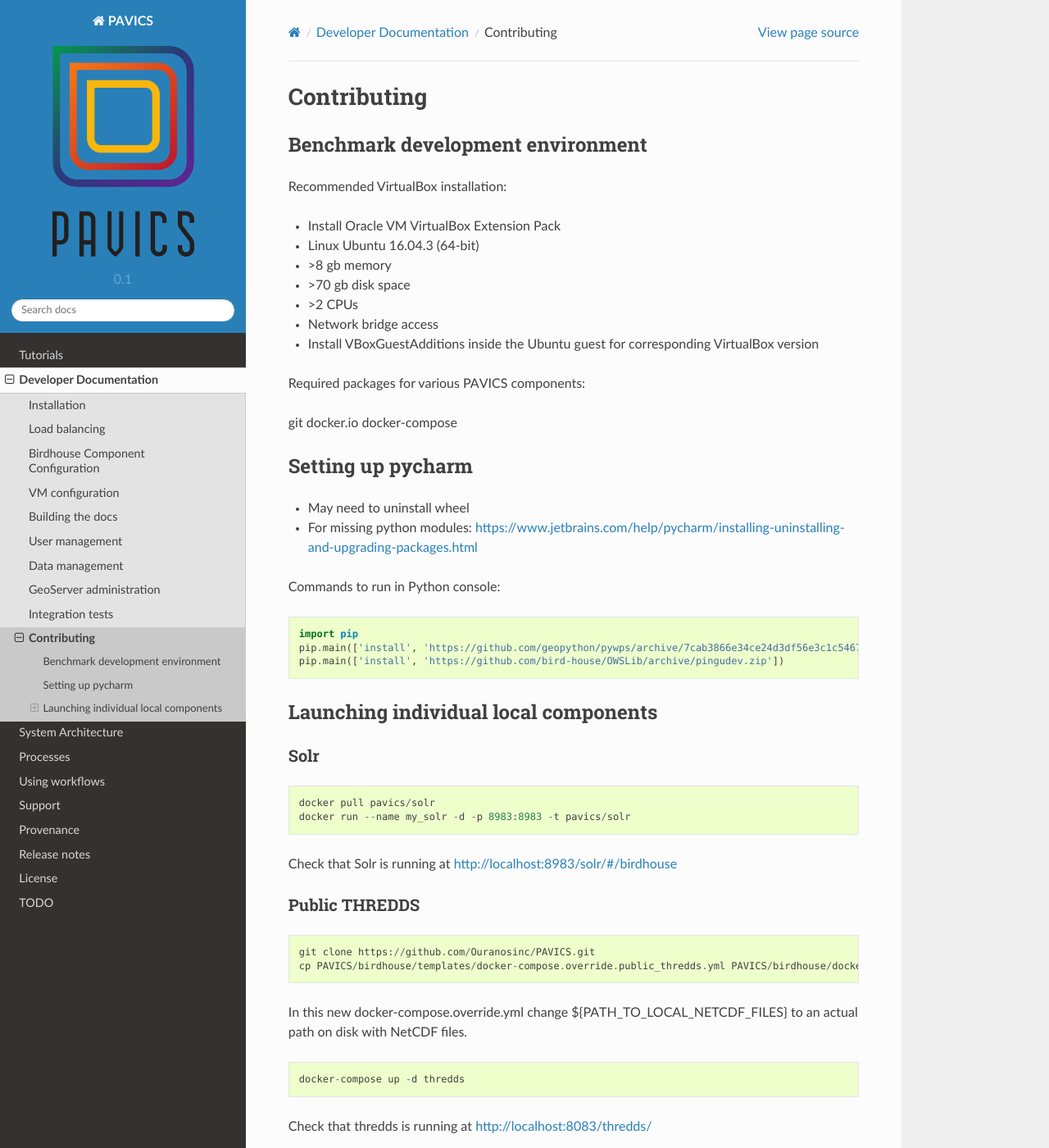
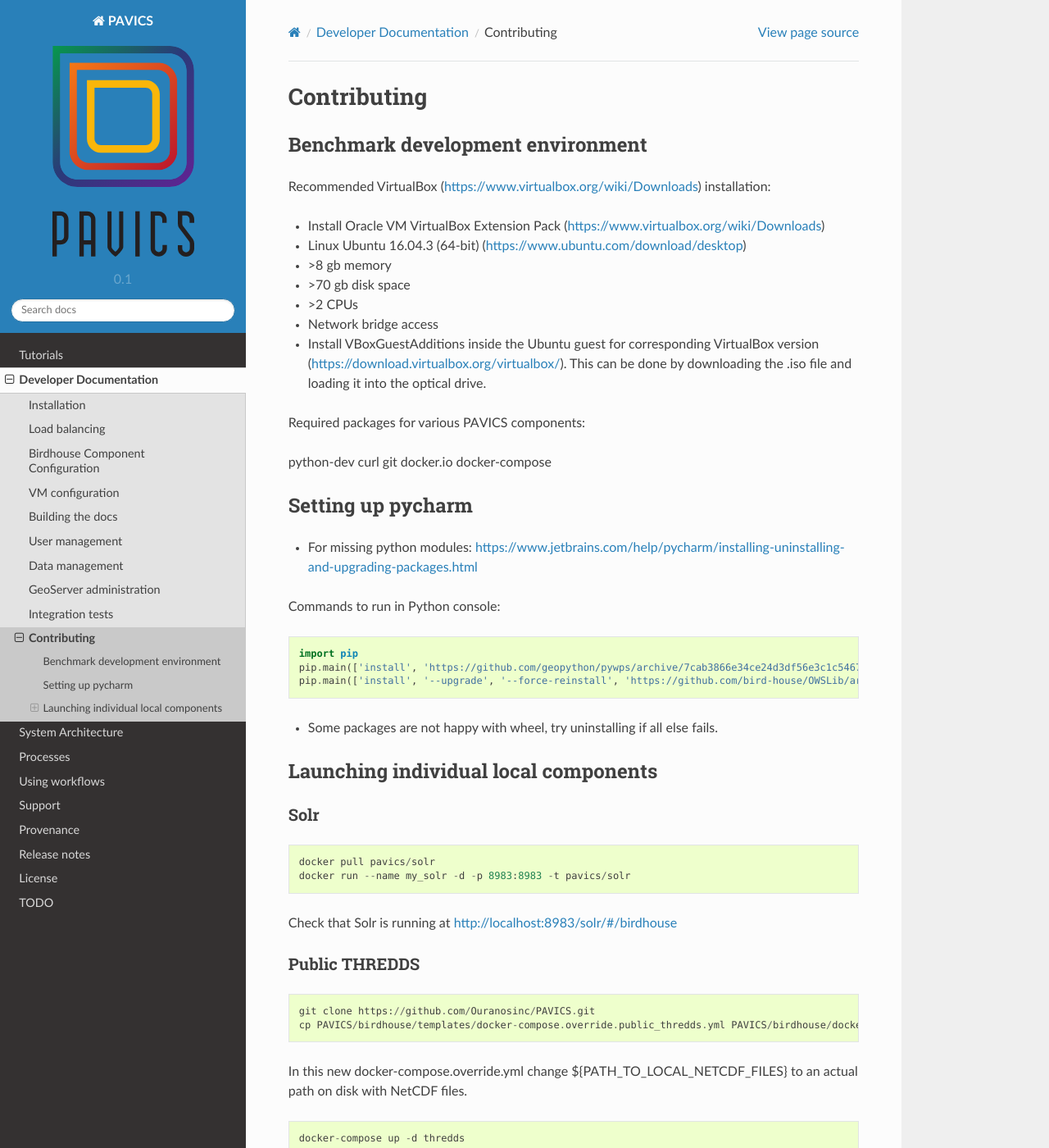
Before and after one commit to Ouranosinc/pavics-sdi, a Sphinx documentation site: the page built from docs/source/dev/contributing.rst, in a window 1280 px wide and 1400 px high. Shown: the whole window at 82% size. Built offline with Sphinx 7.4.7 and the Read the Docs theme 2.0.0, drawn with Linux system fonts in a browser that asks for light colours; some of the changed text lies outside the part shown.

Commit message:
Add details to documentation for contributing

```diff
--- a/docs/source/dev/contributing.rst
+++ b/docs/source/dev/contributing.rst
@@ -5,26 +5,30 @@
 Benchmark development environment
 =================================
 
-Recommended VirtualBox installation:
+Recommended VirtualBox (https://www.virtualbox.org/wiki/Downloads) installation:
 
-- Install Oracle VM VirtualBox Extension Pack
-- Linux Ubuntu 16.04.3 (64-bit)
+- Install Oracle VM VirtualBox Extension Pack (https://www.virtualbox.org/wiki/Downloads)
+- Linux Ubuntu 16.04.3 (64-bit) (https://www.ubuntu.com/download/desktop)
 - >8 gb memory
 - >70 gb disk space
 - >2 CPUs
 - Network bridge access
 - Install VBoxGuestAdditions inside the Ubuntu guest for corresponding
-  VirtualBox version
+  VirtualBox version (https://download.virtualbox.org/virtualbox/). This can
+  be done by downloading the .iso file and loading it into the optical drive.
 
 Required packages for various PAVICS components:
 
-git docker.io docker-compose
+python-dev
+curl
+git
+docker.io
+docker-compose
 
 
 Setting up pycharm
 ==================
 
-- May need to uninstall wheel
 - For missing python modules: https://www.jetbrains.com/help/pycharm/installing-uninstalling-and-upgrading-packages.html
 
 Commands to run in Python console:
@@ -33,7 +37,9 @@
 
     import pip
     pip.main(['install', 'https://github.com/geopython/pywps/archive/7cab3866e34ce24d3df56e3c1c546739b1cda2d7.zip'])
-    pip.main(['install', 'https://github.com/bird-house/OWSLib/archive/pingudev.zip'])
+    pip.main(['install', '--upgrade', '--force-reinstall', 'https://github.com/bird-house/OWSLib/archive/pingudev.zip'])
+
+- Some packages are not happy with wheel, try uninstalling if all else fails.
 
 
 Launching individual local components
```
Also changed, not shown: other parts of docs/source/dev/contributing.rst (+5 -0 lines).
